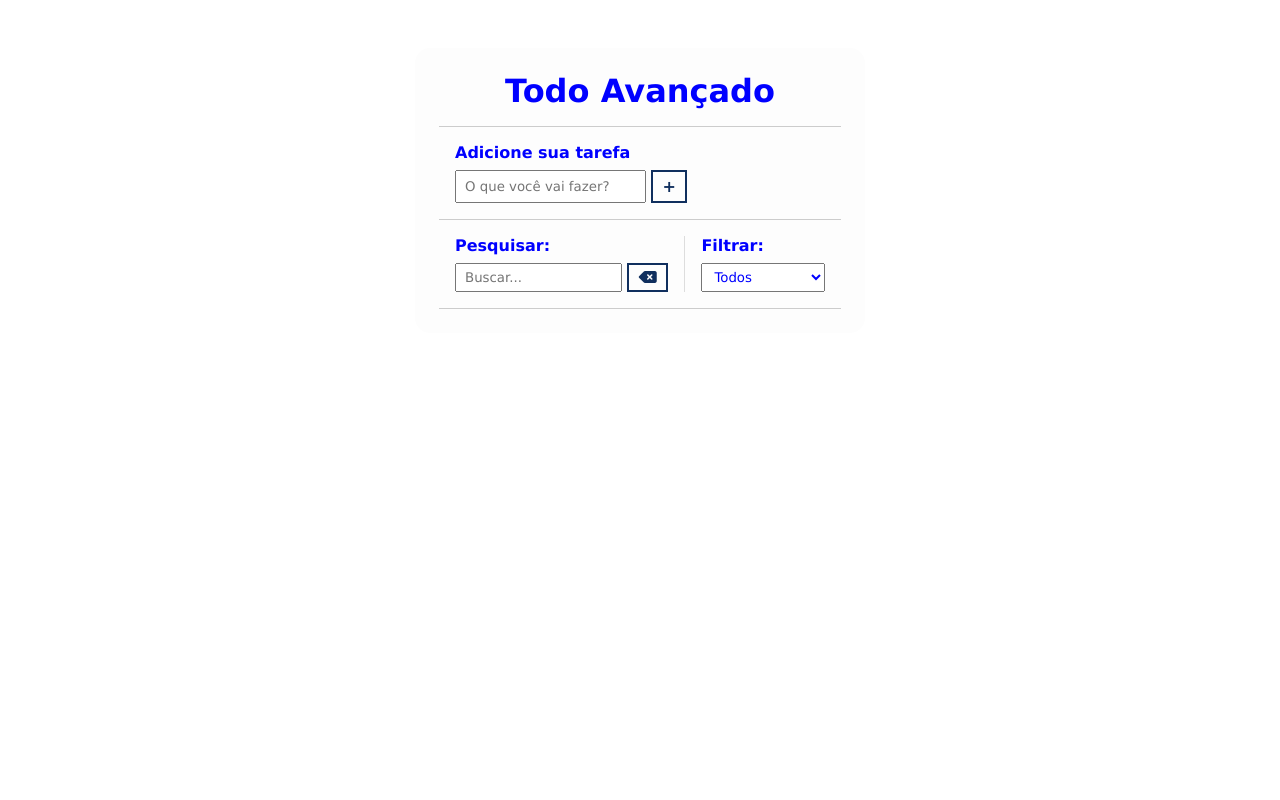
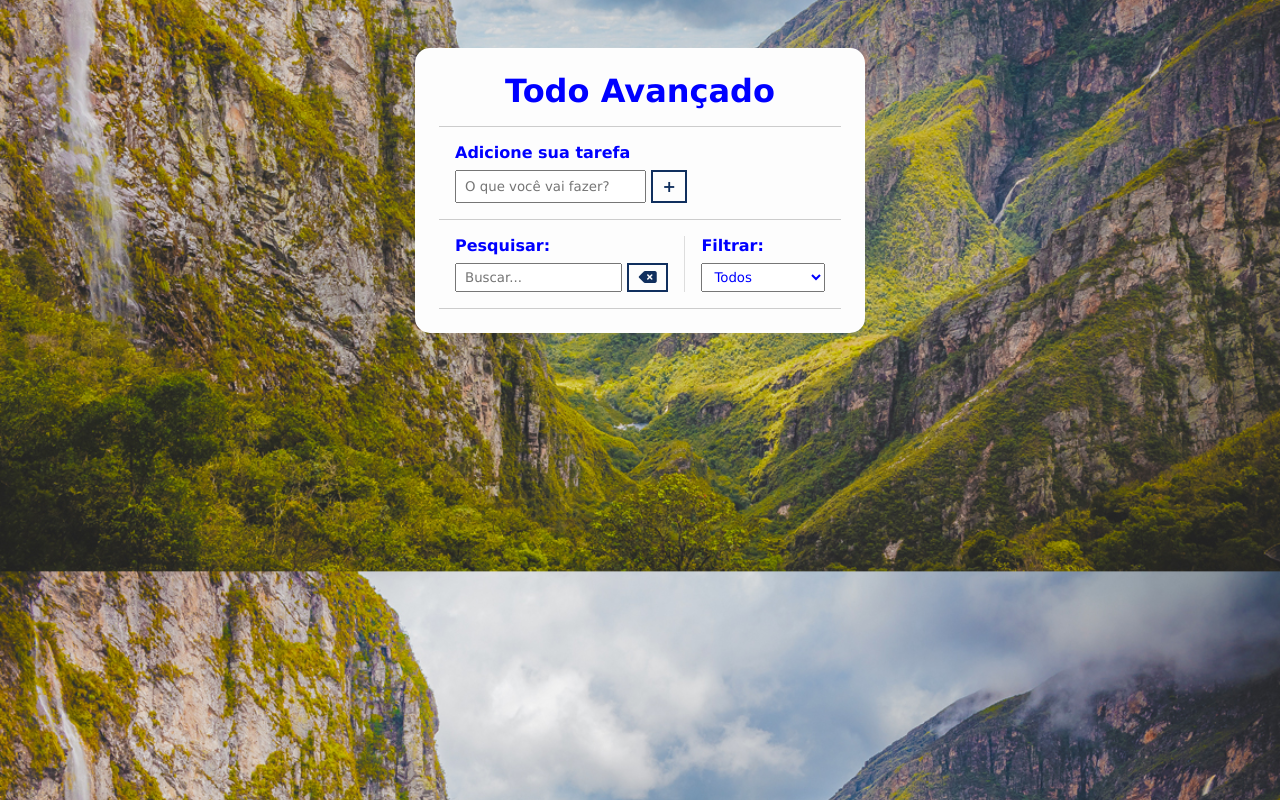
Before and after one commit to eduardoocosta/projeto_to-do-list, a plain HTML site: page index.html in a window 1280 px wide. Drawn offline with Linux system fonts and the light colour scheme.

```diff
--- a/list.css
+++ b/list.css
@@ -8,7 +8,7 @@
   }
 
   body {
-    background-image: url("");
+    background-image: url("/img1.jpg");
     background-position: center;
     background-size: cover;
   }
```
